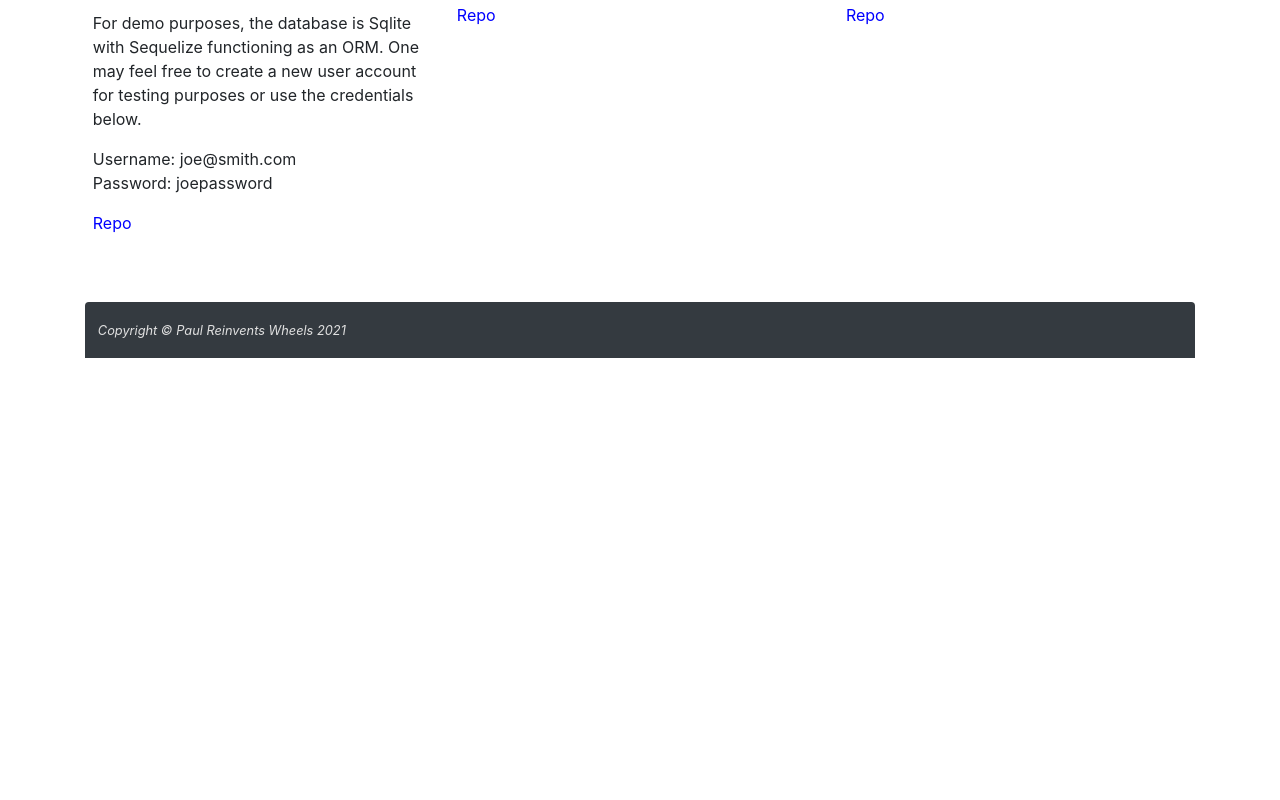
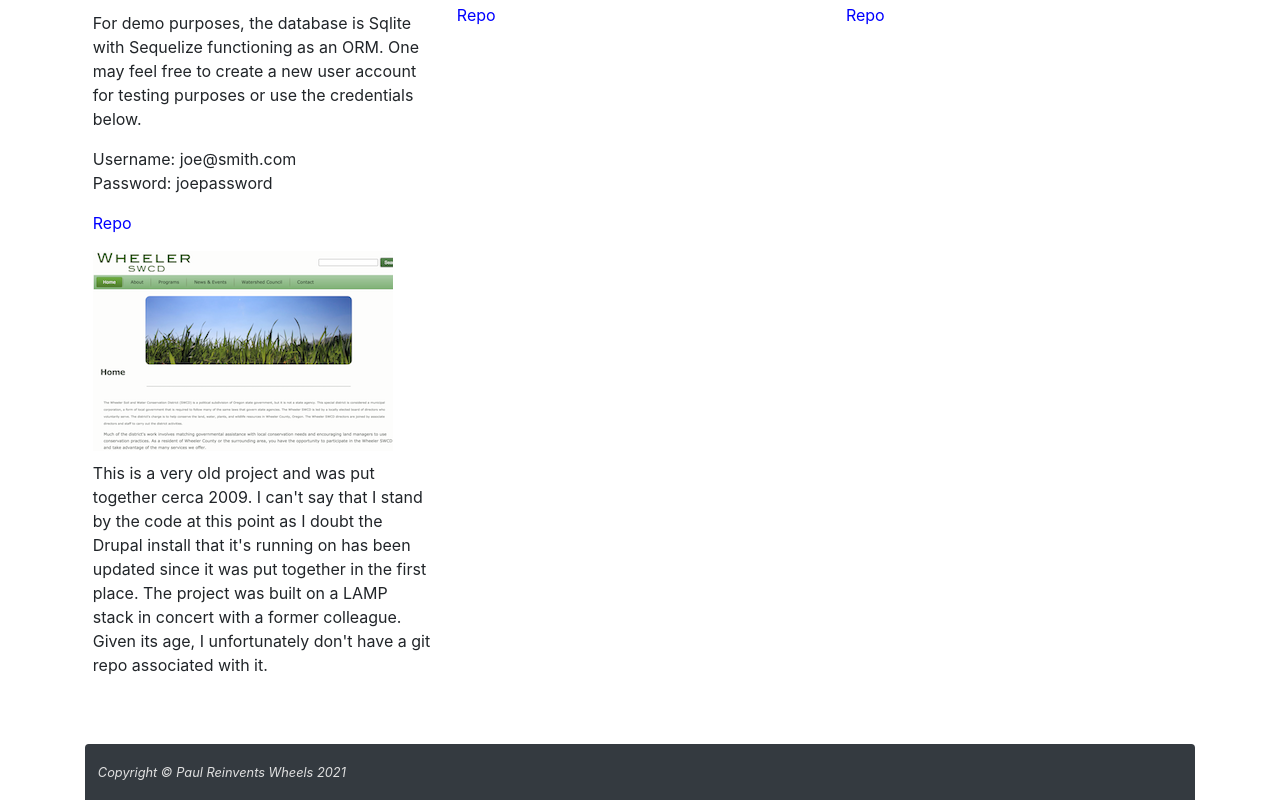
Before and after one commit to paulreyneveld/prw-production, a React (Create React App) app in the folder prw-front-end/: page /projects in a window 1280 px wide. Shown: the part 773-1573 px from the top of the page. Before the commit the page ends 1131 px from the top, so only its background shows below. Built offline with nearby package versions, Linux system fonts and the light colour scheme.

Commit message:
Added a screen and description for the Wheeler project

```diff
--- a/prw-front-end/package.json
+++ b/prw-front-end/package.json
@@ -11,7 +11,6 @@
     "react": "^17.0.1",
     "react-bootstrap": "^1.4.0",
     "react-dom": "^17.0.1",
-    "react-pdf": "^5.1.0",
     "react-redux": "^7.2.2",
     "react-router-bootstrap": "^0.25.0",
     "react-router-dom": "^5.2.0",
--- a/prw-front-end/src/components/Projects.js
+++ b/prw-front-end/src/components/Projects.js
@@ -3,6 +3,7 @@ import { Col, Row, Image } from 'react-bootstrap'
 import groceryImage from '../images/grocery-app-screen.png'
 import quizAppImage from '../images/quiz-app-screen.png'
 import coursesAppImage from '../images/courses-app-screen.png'
+import wheelerImage from '../images/wheeler-screen.png'
 
 const Projects = () => {
 
@@ -49,6 +50,16 @@ const Projects = () => {
             <p><span style={style} onClick={() => openInNewTab('https://github.com/paulreyneveld/THProj4')}>Repo</span></p>
         </Col>
         </Row>
+        <Row>
+        <Col className="gutterfix">
+        <span style={style} onClick={() => openInNewTab('http://www.wheelerswcd.org/')}><Image style={{paddingBottom: 10}} src={wheelerImage} /></span>
+        <p>This is a very old project and was put together cerca 2009. I can't say that I stand by the code at this point as I doubt
+        the Drupal install that it's running on has been updated since it was put together in the first place. The project was built on a LAMP
+        stack in concert with a former colleague. Given its age, I unfortunately don't have a git repo associated with it.</p>
+        </Col>
+        <Col></Col>
+        <Col></Col>
+        </Row>
         </>
     )
 }
```
Also changed, not shown: prw-front-end/src/images/wheeler-screen.png (added), 1 other file (tests, documents, lock files or other folders).
